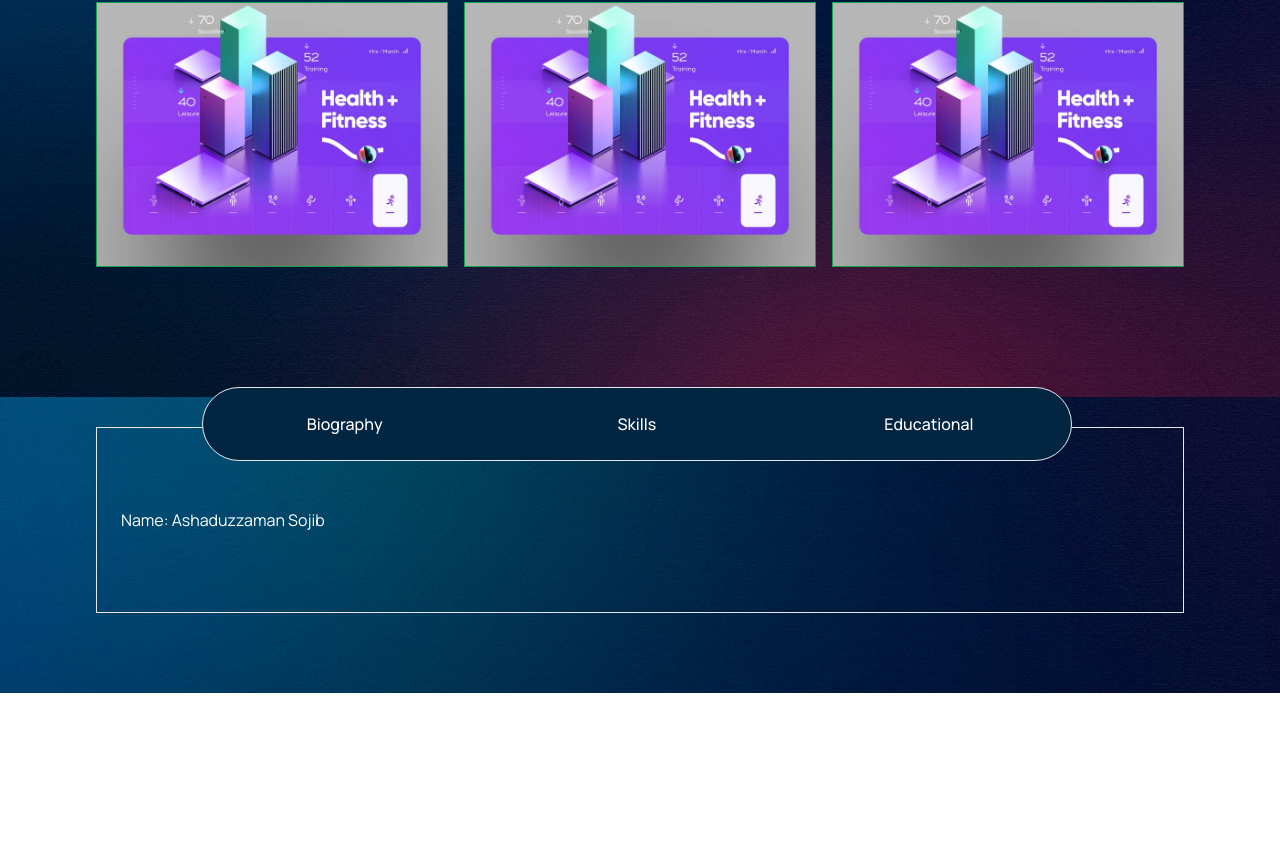
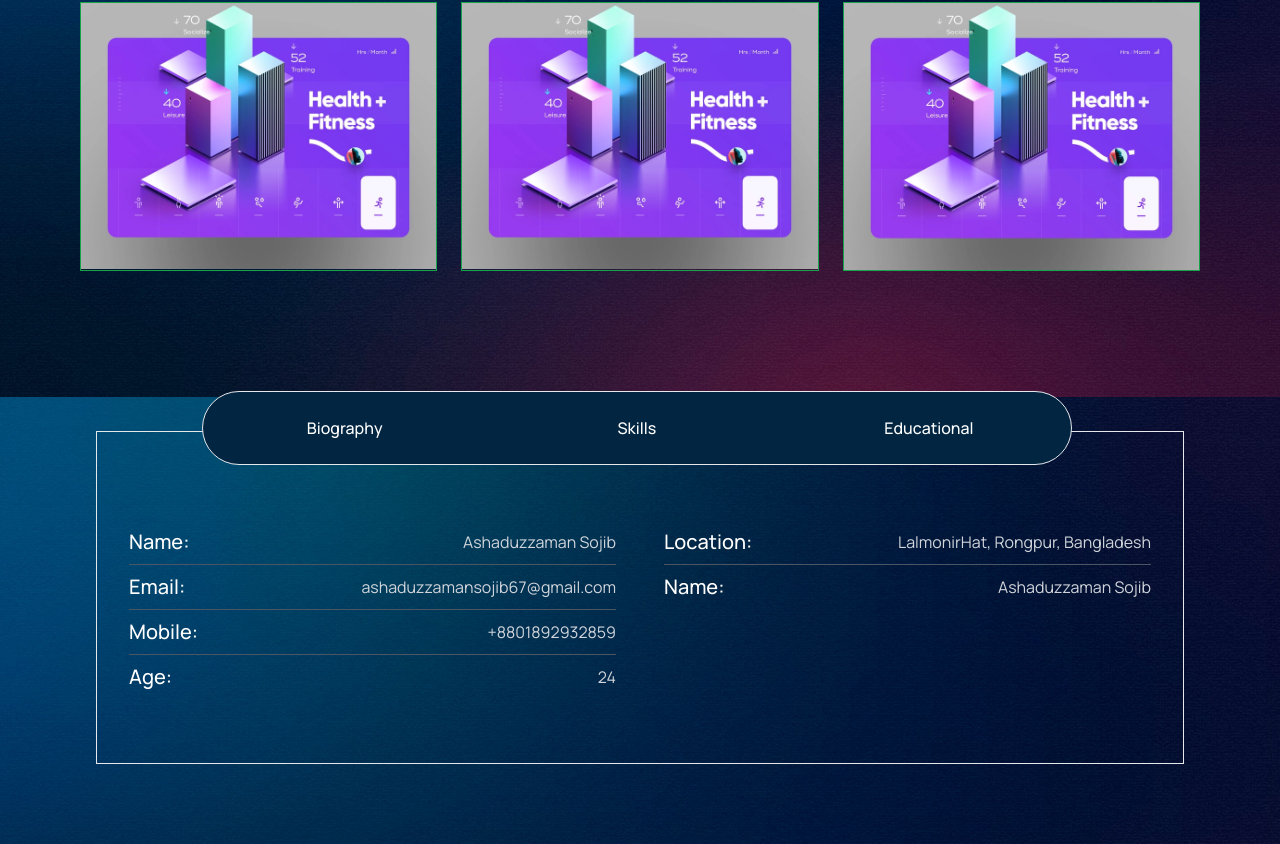
Before and after one commit to ashaansojib/new-2023-portfolio, a React (Vite) app: page / in a window 1280 px wide. Shown: the part 1310-2154 px from the top of the page. Before the commit the page ends 2003 px from the top, so only its background shows below. Built offline with nearby package versions, Linux system fonts and the light colour scheme.

Commit message:
add resume bio

```diff
--- a/src/pages/projects/Project.jsx
+++ b/src/pages/projects/Project.jsx
@@ -2,13 +2,13 @@ import React from 'react';
 
 const Project = () => {
     return (
-        <section className='my-container px-4 py-20'>
+        <section className='my-container py-20'>
             <div className='text-center pb-8'>
                 <p>My Showcase</p>
                 <h3 className='text-4xl font-semibold'>The Best & Recent Projects</h3>
             </div>
             {/* projects area */}
-            <div className='grid grid-cols-3 gap-4 justify-between'>
+            <div className='grid grid-cols-3 gap-6 justify-between'>
                 <div className='show-pro'>
                     <div className=''>
                         <img src="/pro.jpg" alt="" />
--- a/src/pages/resume/Resume.jsx
+++ b/src/pages/resume/Resume.jsx
@@ -1,22 +1,48 @@
-import React from 'react';
+import React from "react";
 
 const Resume = () => {
-    return (
-        <div className='px-4 py-20 my-container '>
-            <div className='relative'>
-            <div className='border px-6 py-20 relative w-full h-full'>
-                <p>Name: Ashaduzzaman Sojib</p>
+  return (
+    <div className="px-4 py-20 my-container ">
+      <div className="relative">
+        <div className="border px-6 pt-20 pb-14 relative w-full h-full grid grid-cols-2 justify-between gap-8">
+          <div className="p-2">
+            <div className="flex justify-between items-center py-2 border-b border-gray-600">
+              <p className="font-medium text-xl">Name:</p>
+              <p className="text-gray-300">Ashaduzzaman Sojib</p>
             </div>
-            {/* section titile bar */}
-            <div className='mx-auto w-4/5 p-2 rounded-full border grid grid-cols-3 justify-between items-center gap-6 bg-[#022642]  absolute -top-10 right-28'>
-                <button className='title-btn'>Biography</button>
-                <button className='title-btn'>Skills</button>
-                <button className='title-btn'>Educational</button>
+            <div className="flex justify-between items-center py-2 border-b border-gray-600">
+              <p className="font-medium text-xl">Email:</p>
+              <p className="text-gray-300">ashaduzzamansojib67@gmail.com</p>
             </div>
+            <div className="flex justify-between items-center py-2 border-b border-gray-600">
+              <p className="font-medium text-xl">Mobile:</p>
+              <p className="text-gray-300">+8801892932859</p>
             </div>
-
+            <div className="flex justify-between items-center py-2">
+              <p className="font-medium text-xl">Age:</p>
+              <p className="text-gray-300">24</p>
+            </div>
+          </div>
+          <div className=" p-2">
+            <div className="flex justify-between items-center py-2 border-b border-gray-600">
+              <p className="font-medium text-xl">Location:</p>
+              <p className="text-gray-300">LalmonirHat, Rongpur, Bangladesh</p>
+            </div>
+            <div className="flex justify-between items-center py-2">
+              <p className="font-medium text-xl">Name:</p>
+              <p className="text-gray-300">Ashaduzzaman Sojib</p>
+            </div>
+          </div>
         </div>
-    );
+        {/* section titile bar */}
+        <div className="mx-auto w-4/5 p-2 rounded-full border grid grid-cols-3 justify-between items-center gap-6 bg-[#022642]  absolute -top-10 right-28">
+          <button className="title-btn">Biography</button>
+          <button className="title-btn">Skills</button>
+          <button className="title-btn">Educational</button>
+        </div>
+      </div>
+    </div>
+  );
 };
 
 export default Resume;
```
